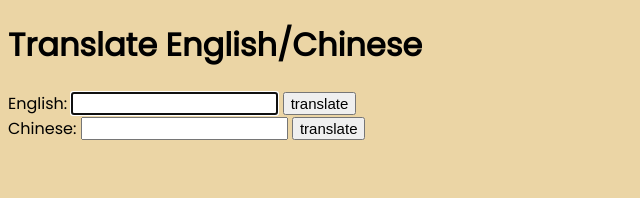
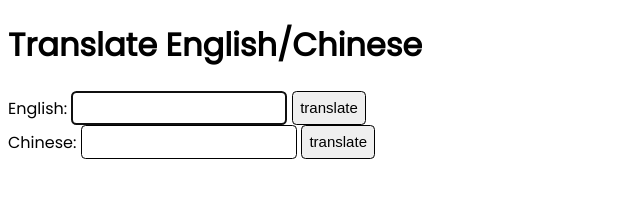
Before and after one commit to richardkentng/translate-api, a plain HTML site: page index.html in a window 1280 px wide. Shown: the whole page, without its empty margins (0-640 px from the left). Drawn offline with Linux system fonts and the light colour scheme.

Commit message:
adds css for input and button

```diff
--- a/css/style.css
+++ b/css/style.css
@@ -3,9 +3,11 @@
 input,
 button {
   font-size: 15px;
+  padding: 0.5em;
+  border-radius: 0.3em;
+  border: solid black 1px;
 }
 
 body {
-  background-color: rgb(235, 213, 165);
   font-family: "Poppins", sans-serif;
 }
```
